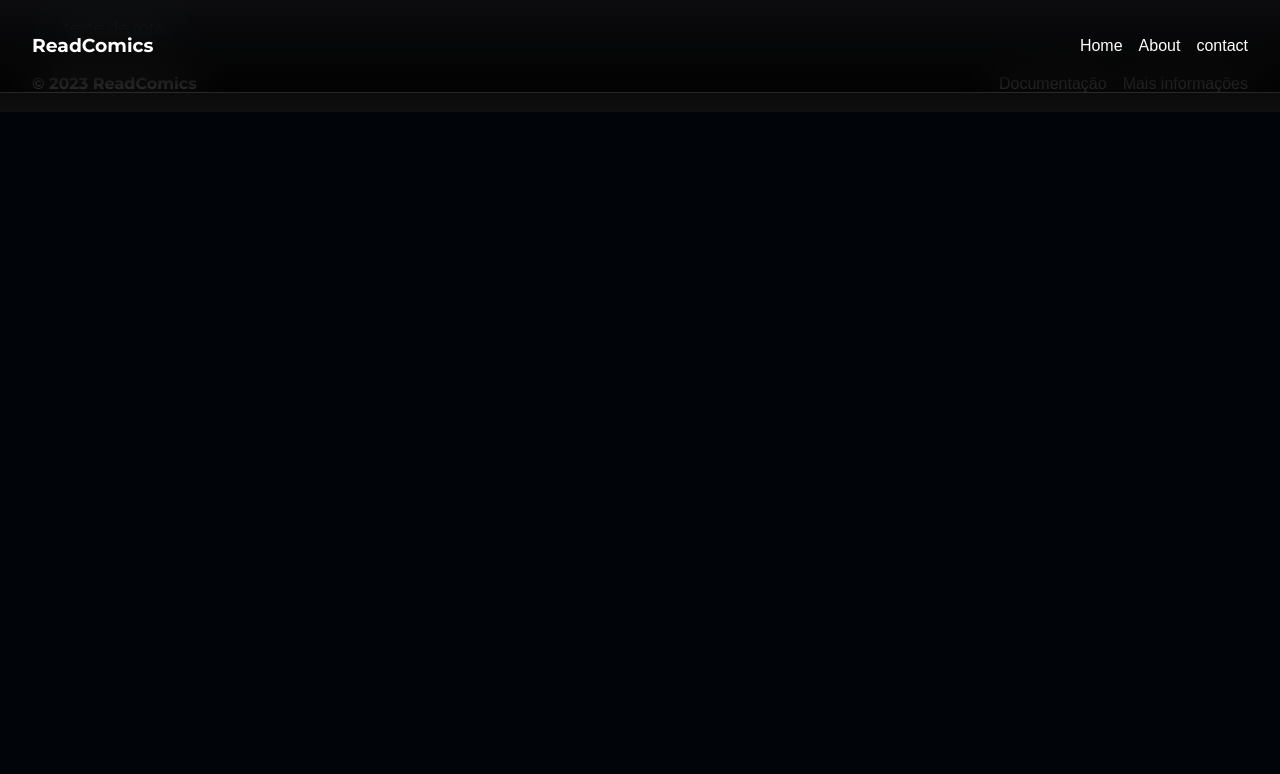
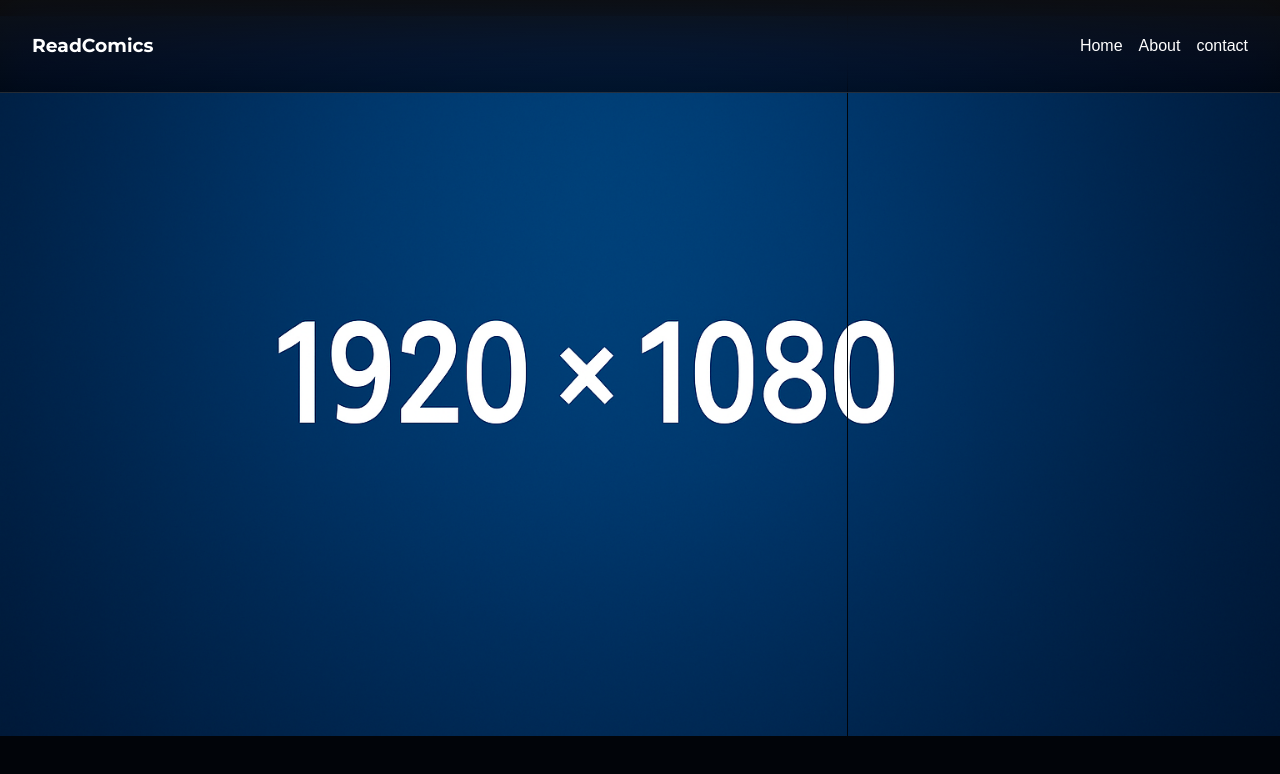
Before and after one commit to PedroHRFerreira/ReadComics, a Next.js app: page /comics/aventuras in a window 1280 px wide. Shown: the top 774 px of the page. Built offline with nearby package versions, Linux system fonts and the light colour scheme; a web font is replaced by a local one.

Commit message:
feat: :zap: Header comics

```diff
--- /dev/null
+++ b/src/components/ShadersSlider/Index.tsx
@@ -0,0 +1,45 @@
+"use client";
+import { Swiper, SwiperSlide } from "swiper/react";
+import { Autoplay, EffectFade } from "swiper/modules";
+import "swiper/css";
+import "swiper/css/pagination";
+import "swiper/css/effect-fade";
+
+import style from "./style.module.scss";
+
+const ShadersSlider = () => {
+  const images = [
+    "/images/dimensões.png",
+    "/images/resolução.png",
+    "/images/dimensões.png",
+  ];
+
+  return (
+    <div className={style.body}>
+      <Swiper
+        modules={[Autoplay, EffectFade]}
+        slidesPerView={1}
+        effect="fade"
+        autoplay={{
+          delay: 3000,
+          disableOnInteraction: false,
+        }}
+        pagination={{
+          clickable: true,
+        }}
+        className={style.swiper}
+      >
+        {images.map((src, index) => (
+          <SwiperSlide key={index}>
+            <div
+              className={style.slide}
+              style={{ backgroundImage: `url(${src})` }}
+            ></div>
+          </SwiperSlide>
+        ))}
+      </Swiper>
+    </div>
+  );
+};
+
+export default ShadersSlider;
--- /dev/null
+++ b/src/components/ShadersSlider/style.module.scss
@@ -0,0 +1,31 @@
+.body {
+  position: absolute;
+  left: 0;
+  width: 100%;
+  height: 100%;
+  overflow: hidden;
+
+  .swiper {
+    width: 100%;
+    height: 100%;
+
+    .slide {
+      display: flex;
+      align-items: center;
+      justify-content: center;
+      aspect-ratio: 16 / 9;
+
+      width: 100%;
+      height: fit-content;
+      background-size: cover;
+      background-position: center;
+      color: #fff;
+      font-weight: bold;
+      text-shadow: 0 2px 8px rgba(0, 0, 0, 0.7);
+
+      .swiper-pagination {
+        display: none !important;
+      }
+    }
+  }
+}
--- /dev/null
+++ b/src/layouts/ComicsLayout.tsx
@@ -0,0 +1,30 @@
+import { Geist, Geist_Mono } from "next/font/google";
+import "@/assets/globals.scss";
+import Header from "@/components/Header/Index";
+import ShadersSlider from "@/components/ShadersSlider/Index";
+
+const geistSans = Geist({
+  variable: "--font-geist-sans",
+  subsets: ["latin"],
+});
+
+const geistMono = Geist_Mono({
+  variable: "--font-geist-mono",
+  subsets: ["latin"],
+});
+
+interface ComicsLayoutProps {
+  children: React.ReactNode;
+}
+
+export default function ComicsLayout({ children }: ComicsLayoutProps) {
+  return (
+    <div className={`${geistSans.variable} ${geistMono.variable}`}>
+      <header>
+        <Header />
+        <ShadersSlider />
+      </header>
+      <main>{children}</main>
+    </div>
+  );
+}
--- a/src/pages/comics/[slug].tsx
+++ b/src/pages/comics/[slug].tsx
@@ -1,9 +1,9 @@
-import RootLayout from "@/layouts/RootLayout";
+import ComicsLayout from "@/layouts/ComicsLayout";
 
 export default function Comics() {
   return (
-    <RootLayout>
+    <ComicsLayout>
       <article>teste de rota</article>
-    </RootLayout>
+    </ComicsLayout>
   );
 }
```
